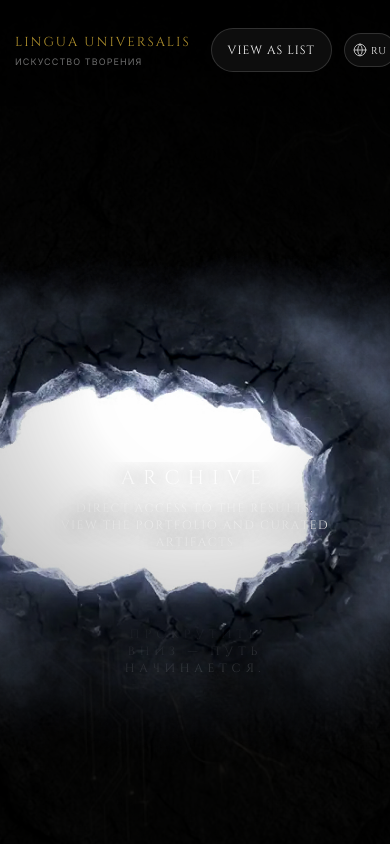
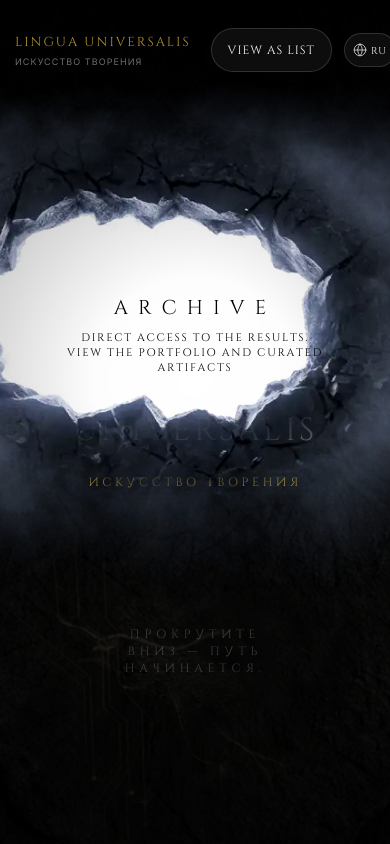
Before and after one commit to k04laIsHere/linguauniversalis.art, a React (Vite) app: page / in a window 390 px wide. Shown: the top 844 px of the page. Built offline with nearby package versions, Linux system fonts and the light colour scheme.

Commit message:
style(breach): fix mobile location, restore black text, and remove shadows

```diff
--- a/src/sections/Cave.module.css
+++ b/src/sections/Cave.module.css
@@ -427,9 +427,9 @@
 
 .archiveBreach {
   position: absolute;
-  top: 15vh; /* Radical move up from 50vh to clear the main title area */
-  left: 50%;
-  transform: translateX(-50%); /* Only horizontal centering, no vertical translate to keep top stable */
+  top: 50vh !important; /* Force the location change */
+  left: 50% !important;
+  transform: translate(-50%, -50%) !important;
   width: clamp(800px, 80vw, 1800px);
   aspect-ratio: 16/9;
   z-index: 101;
@@ -460,24 +460,24 @@
 
 .breachContent {
   position: relative;
-  z-index: 102; /* Higher than visual */
+  z-index: 102;
   text-align: center;
   font-family: var(--font-title);
-  color: #FFFFFF; /* High contrast white */
+  color: #000000; /* Back to Black */
   padding: 0;
   width: 100%;
   display: flex;
   flex-direction: column;
   align-items: center;
   justify-content: center;
-  text-shadow: 0 0 20px rgba(0,0,0,0.8); /* Shadow for legibility against glow */
+  text-shadow: none; /* No shadow */
 }
 
 .breachLabel {
   font-size: clamp(18px, 2.5vw, 32px);
   letter-spacing: 0.8em;
   text-transform: uppercase;
-  color: #FFFFFF;
+  color: #000000;
   margin-bottom: 1.5vh;
   display: block;
   font-weight: 500;
@@ -487,7 +487,7 @@
   font-size: clamp(11px, 1.2vw, 18px);
   letter-spacing: 0.22em;
   text-transform: uppercase;
-  color: #FFFFFF;
+  color: #000000;
   line-height: 1.6;
   margin: 0 auto;
   font-weight: 400;
@@ -496,12 +496,12 @@
 
 @media (max-width: 960px) {
   .archiveBreach {
-    top: 5vh; /* Moved way up from 35vh to sit right under the header */
+    top: 30vh !important; /* Radical position move way up */
     width: 350%;
     padding: 0;
     aspect-ratio: 16/9;
-    left: 50%;
-    transform: translateX(-50%); /* Horizontal centering only */
+    left: 50% !important;
+    transform: translate(-50%, -50%) !important;
   }
 
   .breachVisual {
@@ -516,33 +516,28 @@
   .breachContent {
     position: relative;
     z-index: 102;
-    max-width: 90vw; /* Hard constraint to viewport width */
-    width: 90vw; /* Ensure it stays within screen bounds */
+    max-width: 80vw;
+    width: 80vw;
     transform: none;
     display: flex;
     flex-direction: column;
     align-items: center;
     justify-content: center;
-    overflow: hidden;
+    text-shadow: none;
   }
 
   .breachLabel {
-    color: #FFFFFF;
+    color: #000000;
     font-size: 20px;
     margin-bottom: 8px;
-    letter-spacing: 0.4em;
-    width: 100%;
-    text-align: center;
+    letter-spacing: 0.5em;
   }
 
   .breachDesc {
-    color: #FFFFFF;
-    font-size: 12px;
-    max-width: 100%; /* Use the full available content width */
+    color: #000000;
+    font-size: 11px;
+    max-width: 100%;
     line-height: 1.4;
-    letter-spacing: 0.12em;
-    width: 100%;
-    text-align: center;
-    padding: 0 10px;
+    letter-spacing: 0.15em;
   }
 }
```
